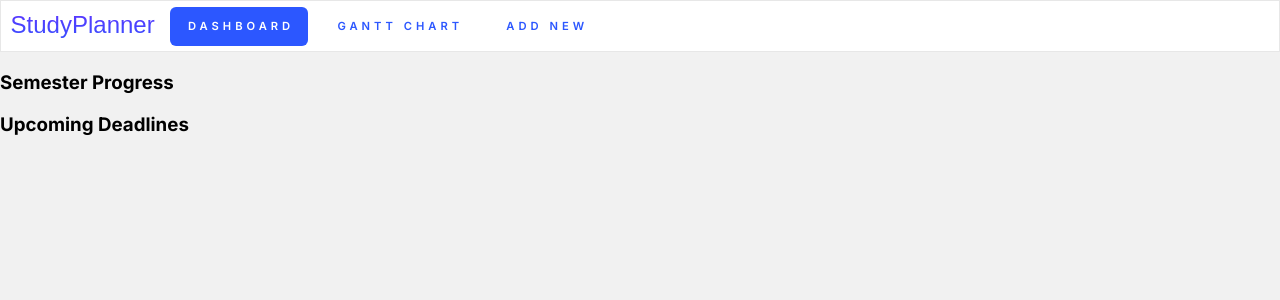
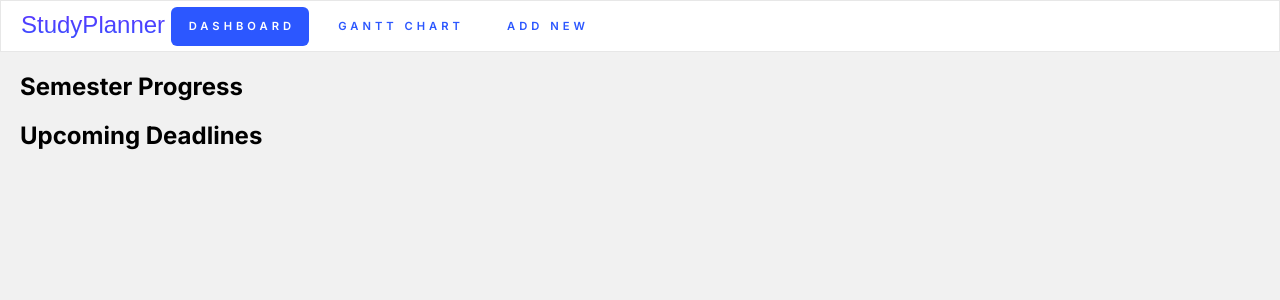
Before and after one commit to SE-Team-10/study-planner, a React (Create React App) app in the folder client/: page / in a window 1280 px wide. Shown: the top 300 px of the page. Built offline with nearby package versions, Linux system fonts and the light colour scheme; no server answers; a web font is replaced by a local one.

Commit message:
clean up

```diff
--- a/client/src/App.js
+++ b/client/src/App.js
@@ -31,8 +31,8 @@ class App extends React.Component {
     return (
       <>
         <Router>
+          <p className="container">{this.state.data}</p>
           <Navbar />
-          <p className="checkExpress">{this.state.data}</p>
           <Switch>
             <Route path="/" exact component={Dashbaord} />
             <Route path="/chart" exact component={GanttChart} />
--- a/client/src/components/Navbar.js
+++ b/client/src/components/Navbar.js
@@ -16,7 +16,7 @@ function Navbar() {
   return (
     <>
       <nav className="navbar">
-        <div className="navbar-container">
+        <div className="navbar-container container">
           <div className="navbar-brand">StudyPlanner</div>
           <ul className={"nav-menu"}>
             <li className={splitLocation[1] === "" ? "active" : ""}>
--- a/client/src/components/Navbar.scss
+++ b/client/src/components/Navbar.scss
@@ -42,11 +42,11 @@
   height: 1.5em;
   display: block;
   float: left;
-  padding: 1em;
+  padding: 1em 0;
 }
 .navbar-brand {
   font-size: 1.5em;
-  padding: 0.4em;
+  padding: 0.4em 0;
   float: left;
   font-family: "Gilroy Heavy", sans-serif;
   background: linear-gradient(#6b2cff, #2c57ff);
--- a/client/src/components/pages/Dashboard.js
+++ b/client/src/components/pages/Dashboard.js
@@ -3,9 +3,9 @@ import "../../App.css";
 
 function Dashbaord() {
   return (
-    <div>
-      <h3>Semester Progress</h3>
-      <h3>Upcoming Deadlines</h3>
+    <div className="container">
+      <h2>Semester Progress</h2>
+      <h2>Upcoming Deadlines</h2>
     </div>
   );
 }
--- a/client/src/components/pages/addnew.js
+++ b/client/src/components/pages/addnew.js
@@ -3,7 +3,7 @@ import "../../App.css";
 
 function AddNew() {
   return (
-    <div>
+    <div className="container">
       <h1>Add New</h1>
     </div>
   );
--- a/client/src/components/pages/chart.js
+++ b/client/src/components/pages/chart.js
@@ -3,21 +3,8 @@ import "../../App.css";
 
 function GanttChart() {
   return (
-    <div>
+    <div className="container">
       <h1>Gantt Chart</h1>
-      <div>
-        <ul>
-          <li>Coffee</li>
-          <li>
-            Tea
-            <ul>
-              <li>Black tea</li>
-              <li>Green tea</li>
-            </ul>
-          </li>
-          <li>Milk</li>
-        </ul>
-      </div>
     </div>
   );
 }
--- a/client/src/index.css
+++ b/client/src/index.css
@@ -13,3 +13,9 @@ code {
   font-family: source-code-pro, Menlo, Monaco, Consolas, "Courier New",
     monospace;
 }
+
+.container {
+  max-width: 1280px;
+  margin: auto;
+  padding: 0 20px;
+}
```
